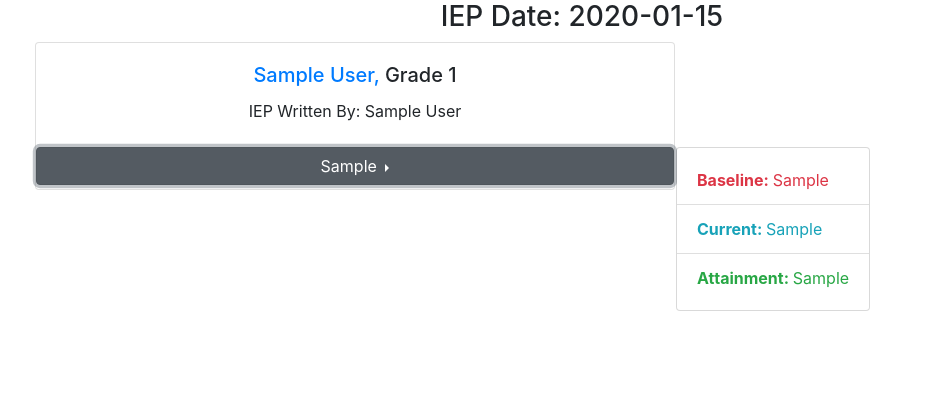
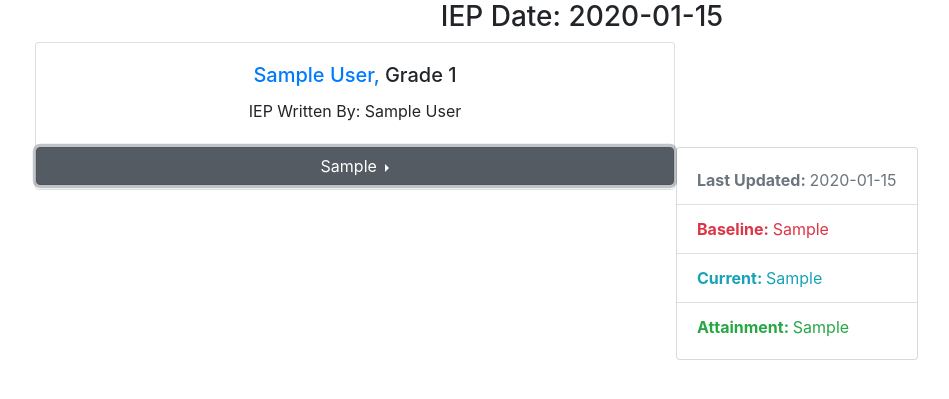
Before and after one commit to jreidmke/capstone01, a Flask app: template templates/student/iep-detail.html in a window 1280 px wide, after a click that opens the changed part. Shown: the part 56-455 px from the top of the page, without its empty margins (58-1007 px from the left). Run offline with Flask 2, Linux system fonts and the light colour scheme; the template is opened without the code that fills it: values that come from a table or form of the project are taken from there, others are empty; tables that the repository leaves empty hold one stand-in row (values such as "Sample post"); some libraries are stand-ins or nearby versions.

Commit message:
added date to iep goal data

```diff
--- a/templates/student/iep-detail.html
+++ b/templates/student/iep-detail.html
@@ -24,6 +24,7 @@
                             <div class="dropdown-menu">
                                 <ul class="list-group list-group-flush">
                                     {% for data in goal.data %}
+                                        <li class="list-group-item text-secondary"><b>Last Updated: </b>{{data.current_data_date}}</li>
                                         <li class="list-group-item text-danger"><b>Baseline: </b>{{data.baseline}}</li>
                                         <li class="list-group-item text-info"><b>Current: </b>{{data.current}}</li>
                                         <li class="list-group-item text-success"><b>Attainment: </b>{{data.attainment}}</li>
```
